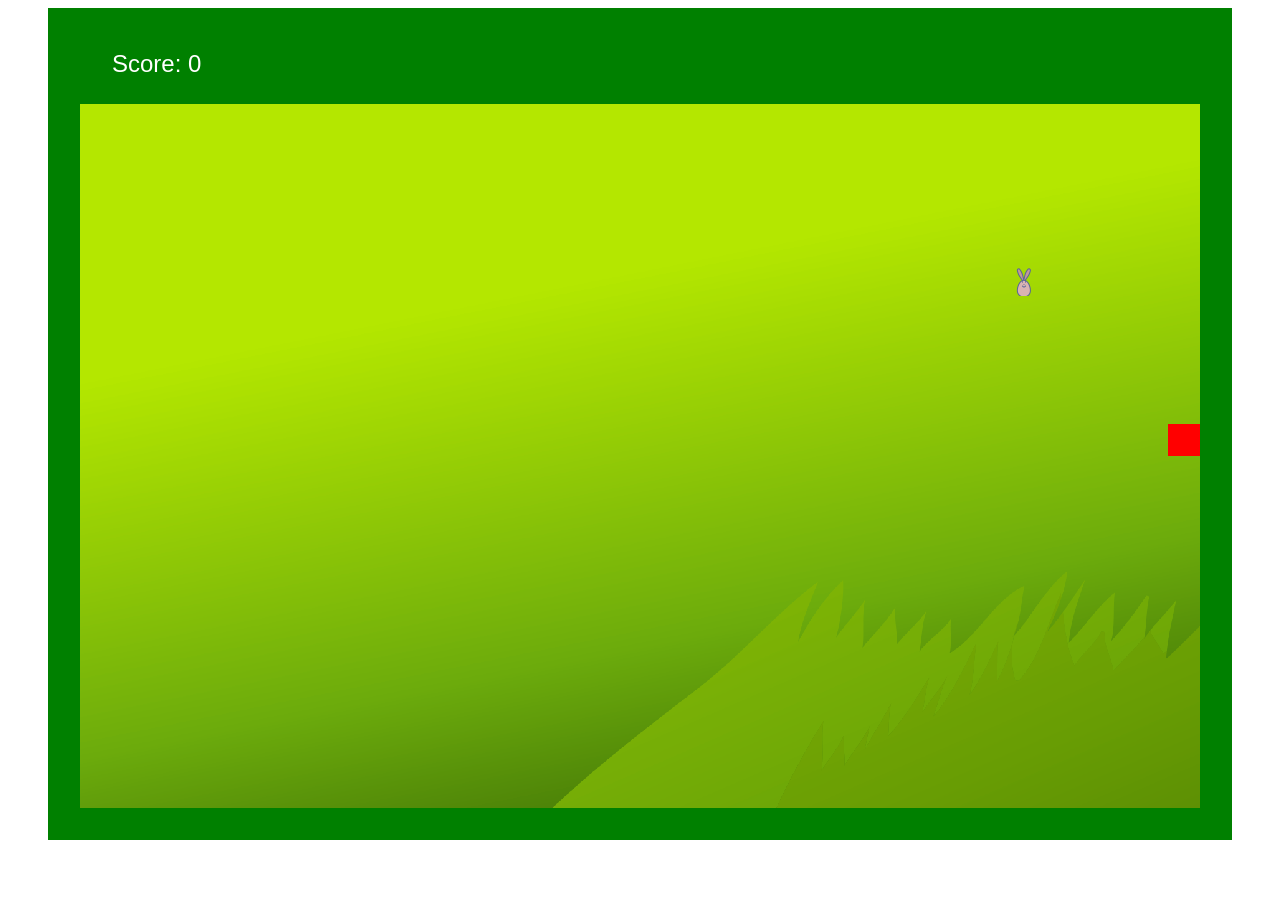
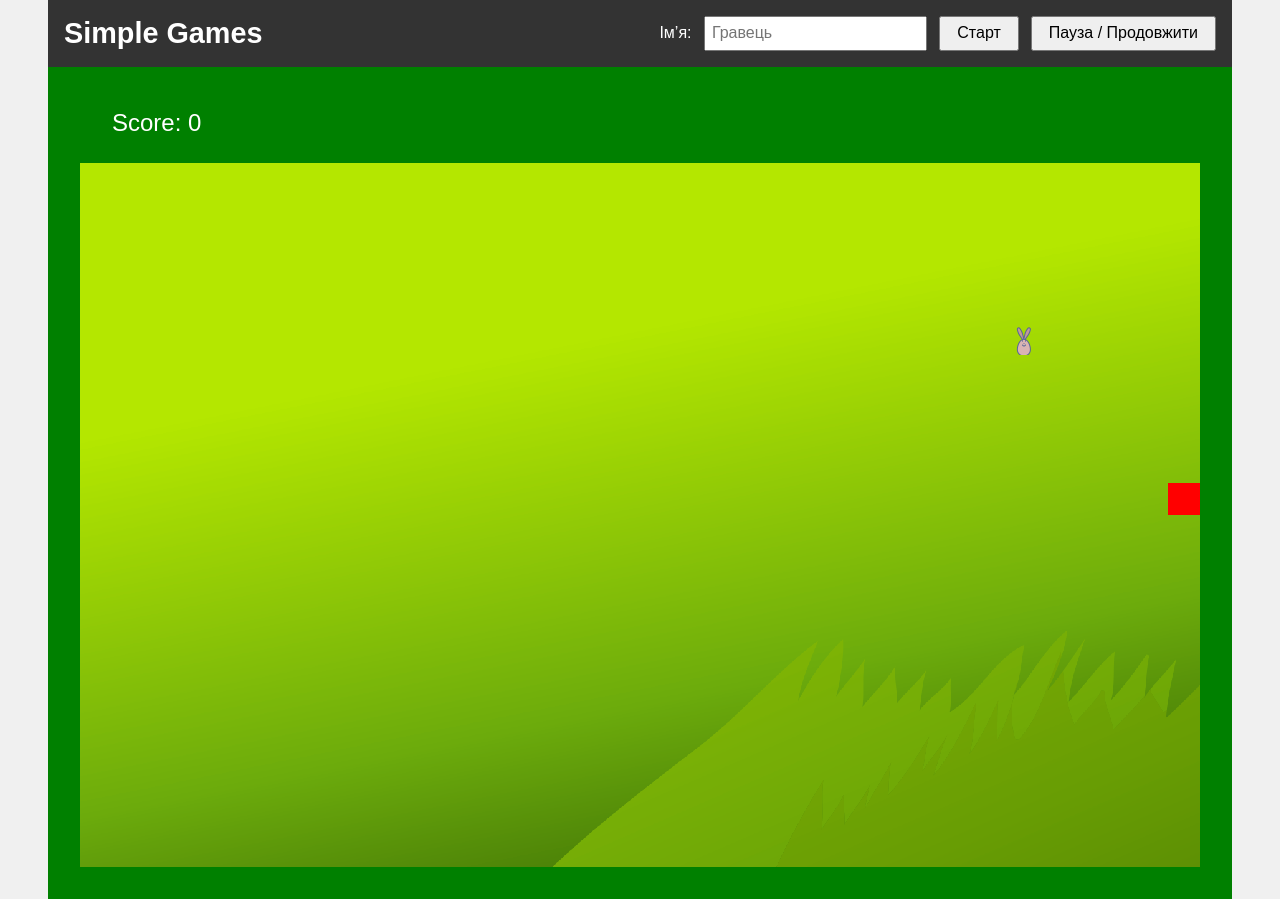
Before and after one commit to Andrii22222/SIMP-GAMES, a website with bundled scripts: page sg.html in a window 1280 px wide. Before the commit the page ends 848 px from the top, so only its background shows below. Built offline with nearby package versions, Linux system fonts and the light colour scheme.

Commit message:
Version 1.0.1 Upgrade html

```diff
--- a/CSS/style.css
+++ b/CSS/style.css
@@ -1,4 +1,51 @@
 canvas {
   display: block;
   margin: 0 auto;
+  background: #222;
 }
+
+body {
+  margin: 0;
+  font-family: Arial, sans-serif;
+  background: #f0f0f0;
+}
+
+.wrapper {
+  width: 1184px;
+  margin: 0 auto;
+}
+
+header {
+  background: #333;
+  color: white;
+  padding: 1rem;
+  display: flex;
+  justify-content: space-between;
+  align-items: center;
+}
+
+header h1 {
+  margin: 0;
+  font-size: 1.8rem;
+}
+
+.header-controls {
+  display: flex;
+  gap: 0.75rem;
+  align-items: center;
+}
+
+.header-controls label {
+  font-size: 1rem;
+}
+
+.header-controls input {
+  padding: 0.4rem;
+  font-size: 1rem;
+}
+
+.header-controls button {
+  padding: 0.4rem 1rem;
+  font-size: 1rem;
+  cursor: pointer;
+}
--- a/package.json
+++ b/package.json
@@ -1,7 +1,11 @@
 {
   "name": "simp-games",
-  "version": "1.0.0",
+  "version": "1.0.1",
   "main": "sg.js",
+  "type": "module",
+  "dependencies": {
+    "simp-tools": "file:../simp-tools"
+  },
   "scripts": {
     "test": "node ./test-sg.js"
   },
--- a/sg.html
+++ b/sg.html
@@ -7,6 +7,18 @@
   <link rel="stylesheet" href="./CSS/style.css">
 </head>
 <body>
+  <div class="wrapper">
+    <header>
+      <h1>Simple Games</h1>
+      <div class="header-controls">
+        <label for="playerName">Ім’я:</label>
+        <input type="text" id="playerName" placeholder="Гравець" />
+        <button id="startBtn">Старт</button>
+        <button id="pauseBtn">Пауза / Продовжити</button>
+      </div>
+    </header>
+  </div>
+
   <canvas id="sgGameCanvas" width="1184" height="832"></canvas>
   <script src="sg.js"></script>
 </body>
```
Also changed, not shown: sg.js (+7 -5 lines), 1 other file.
